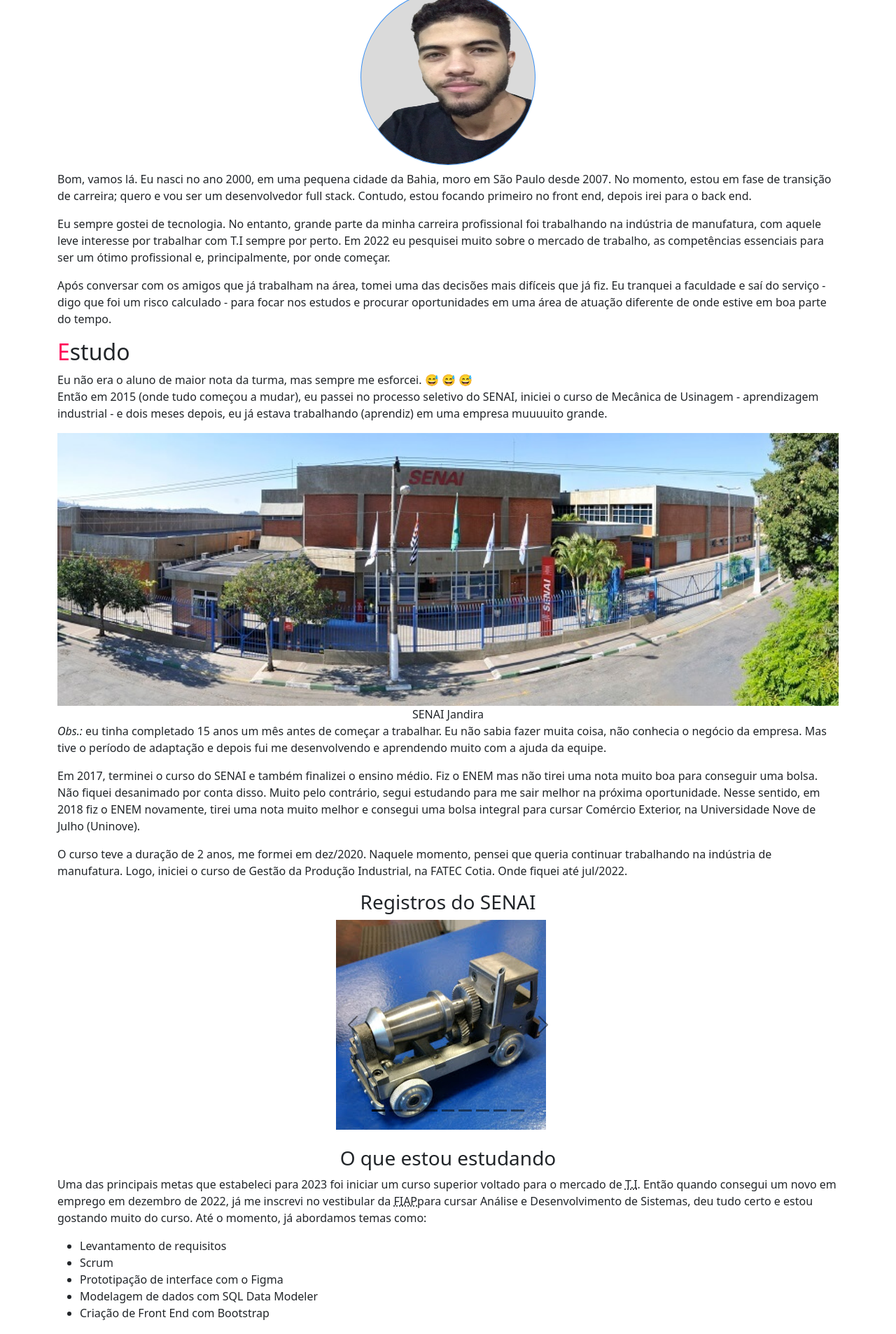
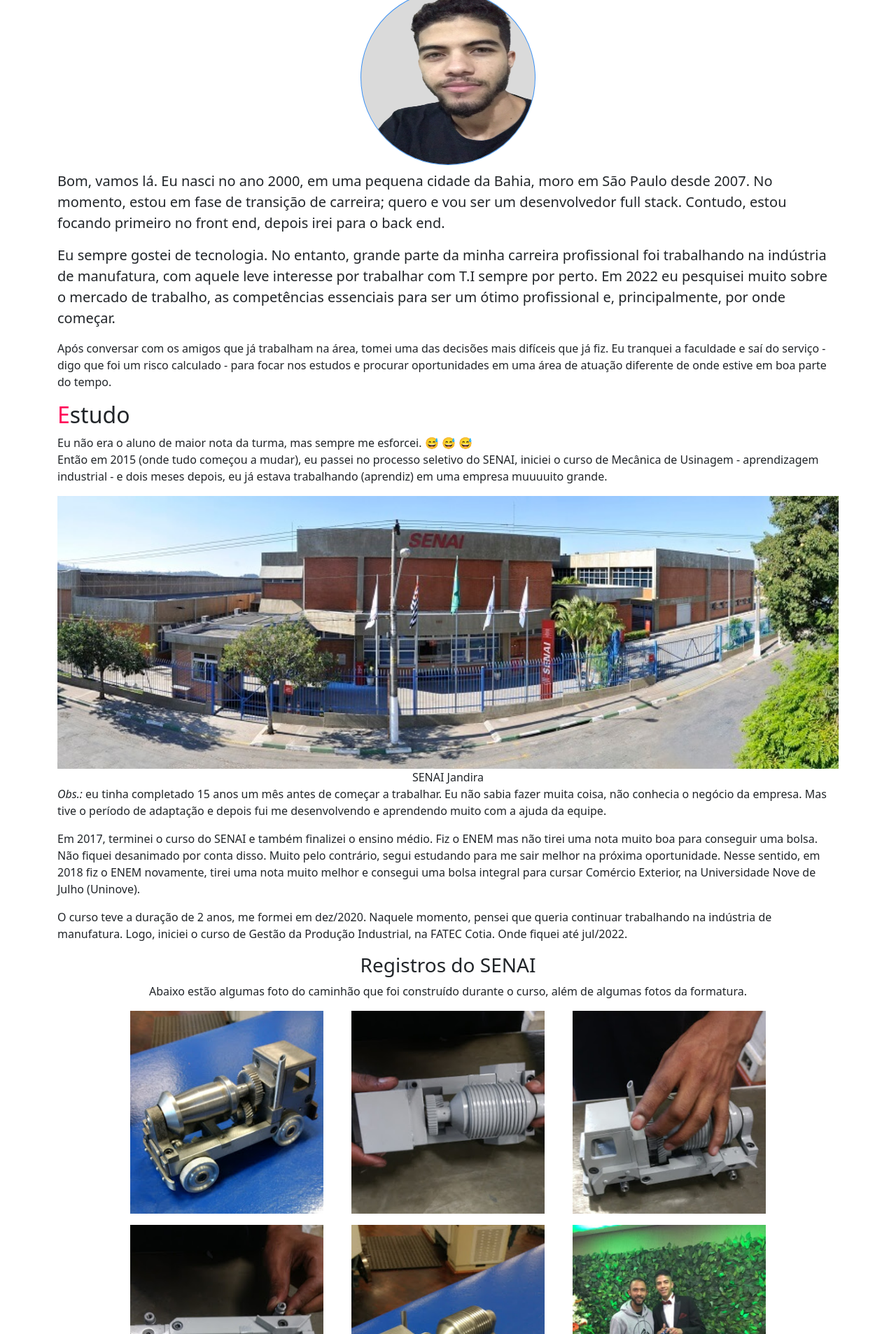
Before and after one commit to eugeniobandeira/new-portfolio, a PHP site: page / in a window 1280 px wide. Shown: the part 914-2821 px from the top of the page at 70% size. Run offline with PHP 8.4, Linux system fonts and the light colour scheme.

Commit message:
finalizando a parte escrita

```diff
--- a/assets/css/001_config.css
+++ b/assets/css/001_config.css
@@ -17,3 +17,16 @@
         margin: auto;
         width: 250px;
 }
+
+.btn-wpp:hover {
+    color: #25D366;
+}
+.btn-instagram:hover {
+    background: linear-gradient(45deg, #feda75, #fa7e1e, #d62976, #962fbf, #4f5bd5, #3b5998);
+    -webkit-background-clip: text;
+    -webkit-text-fill-color: transparent;
+    padding: 13px 0;
+}
+.btn-github:hover {
+    color: rgba(0, 0, 0, 0.795)
+}
--- a/assets/css/002_banner.css
+++ b/assets/css/002_banner.css
@@ -3,15 +3,8 @@
     height: 100vh;
 }
 
-#carouselExampleDark {
-    width: 320px;
-    height: 300px;
+.formatura {
+    width: 300px;
+    height: 290px;
+    overflow: hidden;
 }
-.carousel-item img {
-    height: 100%;
-}
-
-/* .img-logo-tech {
-    width: 20px;
-    height: 20px;
-} */
--- a/assets/css/006_dicas/filmes.css
+++ b/assets/css/006_dicas/filmes.css
@@ -89,7 +89,7 @@
         left: 18px;
     }
     .filmes__conteiner .filmes__card:hover {
-        height: 400px;
+        height: 415px;
     }
 
     .filmes__conteiner .filmes__card .filmes__card--intro .filme__descricao {
--- a/assets/css/007_contato/contato.css
+++ b/assets/css/007_contato/contato.css
@@ -28,7 +28,7 @@
     padding: 30px;
     background: #fff;
     box-shadow: 0 15px 50px rgba(0, 0, 0, 0.096);
-    max-width: 500px;
+    max-width: 700px;
     margin-top: 50px;
     margin-left: 50px;
     /* border-radius:  0 0 30px 30px; */
@@ -85,7 +85,7 @@
         flex-direction: column;
     }
     .contact__formulario {
-        width: 60vw;
+        width: 80vw;
         margin: 0;
 
     }
--- a/index.html
+++ b/index.html
@@ -73,12 +73,12 @@
             <div class="py-2">
                 <img src="assets/img/principal/foto00.png" alt="Eugênio Bandeira" class="img-fluid img-profile">
             </div>
-            <p>
+            <p class="lead">
                 Bom, vamos lá. Eu nasci no ano 2000, em uma pequena cidade da Bahia, moro em São Paulo desde 2007. No
                 momento, estou em fase de transição de carreira; quero e vou ser um desenvolvedor full stack. Contudo,
                 estou focando primeiro no front end, depois irei para o back end.
             </p>
-            <p>
+            <p class="lead">
                 Eu sempre gostei de tecnologia. No
                 entanto, grande parte da minha carreira profissional foi trabalhando na indústria de manufatura, com
                 aquele leve interesse por trabalhar com T.I sempre por perto. Em 2022 eu pesquisei muito sobre o mercado
@@ -129,81 +129,49 @@
 
             <div class="end_of_study d-flex flex-column justify-content-center align-items-center">
                 <h3 class="text-center">Registros do SENAI</h3>
-                <div id="carouselExampleDark" class="carousel carousel-dark slide d-flex">
-                    <div class="carousel-indicators">
-                        <button type="button" data-bs-target="#carouselExampleDark" data-bs-slide-to="0" class="active"
-                            aria-label="Slide 1" aria-current="true"></button>
-                        <button type="button" data-bs-target="#carouselExampleDark" data-bs-slide-to="1"
-                            aria-label="Slide 2" class=""></button>
-                        <button type="button" data-bs-target="#carouselExampleDark" data-bs-slide-to="2"
-                            aria-label="Slide 3" class=""></button>
-                        <button type="button" data-bs-target="#carouselExampleDark" data-bs-slide-to="3"
-                            aria-label="Slide 4" class=""></button>
-                        <button type="button" data-bs-target="#carouselExampleDark" data-bs-slide-to="4"
-                            aria-label="Slide 4" class=""></button>
-                        <button type="button" data-bs-target="#carouselExampleDark" data-bs-slide-to="5"
-                            aria-label="Slide 5" class=""></button>
-                        <button type="button" data-bs-target="#carouselExampleDark" data-bs-slide-to="6"
-                            aria-label="Slide 6" class=""></button>
-                        <button type="button" data-bs-target="#carouselExampleDark" data-bs-slide-to="7"
-                            aria-label="Slide 7" class=""></button>
-                        <button type="button" data-bs-target="#carouselExampleDark" data-bs-slide-to="8"
-                            aria-label="Slide 8" class=""></button>
+                <p>Abaixo estão algumas foto do caminhão que foi construído durante o curso, além de algumas fotos da
+                    formatura.</p>
+                <div class="row justify-content-center align-items-center gap-3">
+                    <div class="formatura col-md-6 col-lg-4">
+                        <img src="./assets/img/senai/carrinho0.jpg" alt="Caminhão Betoneira em processo de construção"
+                            class="img-fluid">
                     </div>
-                    <div class="carousel-inner">
-                        <div class="carousel-item active" data-bs-interval="10000">
-                            <img src="./assets/img/senai/carrinho0.jpg"
+                    <div class="formatura col-md-6 col-lg-4">
+                        <img src="./assets/img/senai/carrinho1.jpg" alt="Caminhão Betoneira em processo de construção"
+                            class="img-fluid">
+                    </div>
+                    <div class="formatura col-md-6 col-lg-4">
+                        <img src="./assets/img/senai/carrinho2.jpg" alt="Caminhão Betoneira em processo de construção"
+                            class="img-fluid">
+                    </div>
+                    <div class="formatura col-md-6 col-lg-4">
+                        <img src="./assets/img/senai/carrinho3.jpg" alt="Caminhão Betoneira em processo de construção"
+                            class="img-fluid">
+                    </div>
+                    <div class="formatura col-md-6 col-lg-4">
+                        <img src=" ./assets/img/senai/carrinho montado.jpg"
                             alt="Caminhão Betoneira em processo de construção" class="img-fluid">
                     </div>
-                        <div class="carousel-item" data-bs-interval="2000">
-                            <img src="./assets/img/senai/carrinho1.jpg"
-                                alt="Caminhão Betoneira em processo de construção" class="img-fluid">
-                        </div>
-                        <div class="carousel-item" data-bs-interval="3000">
-                            <img src="./assets/img/senai/carrinho2.jpg"
-                                alt="Caminhão Betoneira em processo de construção" class="img-fluid">
-                        </div>
-                        <div class="carousel-item" data-bs-interval="4000">
-                            <img src="./assets/img/senai/carrinho3.jpg"
-                                alt="Caminhão Betoneira em processo de construção" class="img-fluid">
-                        </div>
-                        <div class="carousel-item" data-bs-interval="5000">
-                            <img src="./assets/img/senai/carrinho montado.jpg"
-                                alt="Caminhão Betoneira em processo de construção" class="img-fluid">
-                        </div>
-                        <!-- <div class="carousel-item" data-bs-interval="6000">
-                            <img src="./assets/img/senai/hidraulica.jpg" alt="Aula de hidraúlica" class="img-fluid">
-                        </div> -->
-                        <div class="carousel-item" data-bs-interval="7000">
+                    <div class="formatura col-md-6 col-lg-4">
                         <img src="./assets/img/senai/segurando o canudo.jpg" alt="Foto com o canudo de formado"
                             class="img-fluid">
                     </div>
-                        <div class="carousel-item" data-bs-interval="8000">
+                    <div class="formatura col-md-6 col-lg-4">
                         <img src="./assets/img/senai/joinha.jpg" alt="Foto fazendo sinal de joia" class="img-fluid">
                     </div>
-                        <div class="carousel-item" data-bs-interval="9000">
+                    <div class="formatura col-md-6 col-lg-4">
                         <img src="./assets/img/senai/ivanete.jpg" alt="Foto com a Ivanete" class="img-fluid">
                     </div>
-                        <div class="carousel-item" data-bs-interval="10000">
-                            <img src="./assets/img/senai/professores.jpg" alt="Foto com os professores"
-                                class="img-fluid">
+                    <div class="formatura col-md-6 col-lg-4">
+                        <img src="./assets/img/senai/professores.jpg" alt="Foto com os professores" class="img-fluid">
                     </div>
                 </div>
-                    <button class="carousel-control-prev" type="button" data-bs-target="#carouselExampleDark"
-                        data-bs-slide="prev">
-                        <span class="carousel-control-prev-icon" aria-hidden="true"></span>
-                        <span class="visually-hidden">Previous</span>
-                    </button>
-                    <button class="carousel-control-next" type="button" data-bs-target="#carouselExampleDark"
-                        data-bs-slide="next">
-                        <span class="carousel-control-next-icon" aria-hidden="true"></span>
-                        <span class="visually-hidden">Next</span>
-                    </button>
+
             </div>
         </div>
 
         <!-- About Tech Areas -->
-            <div class="mt-4">
+        <div class="container mt-4">
             <h3 class="text-center">O que estou estudando</h3>
             <p>Uma das principais metas que estabeleci para 2023 foi iniciar um curso superior voltado para o
                 mercado de <abbr title="Técnologia da Informação">T.I</abbr>. Então quando consegui um novo em
@@ -402,7 +370,7 @@
     <!-- Tips -->
     <section id="tips" class="dicas">
         <h2 class="dicas__titulo">Dicas de Estudo</h2>
-        <div class="dicas__estudo__box">
+        <div class="container dicas__estudo__box">
             <p class="dicas__estudo--descricao">Eu acredito que sempre devemos começar pela base e, nesse contexto,
                 é muito importante iniciar os estudos em lógica de programação e depois ir avançando em outros
                 conteúdos. O curso de lógica nos ensina como pensar e planejar o algoritmo que será desenvolvido.
@@ -412,7 +380,7 @@
                 maneira como escrevemos. No entanto, a maneira de pensar será sempre muito semelhante.
             </p>
         </div>
-        <article class="article__dicas">
+        <article class="container article__dicas">
             <h3 class="dicas__subtitulo">Momento das dicas</h3>
             <p class="dicas__estudo--descricao">Vou começar citando a plataforma <a class="link__externo"
                     href="https://www.cursoemvideo.com/" target="_blank" rel="external">Curso em Vídeo</a>, pois os
@@ -489,10 +457,13 @@
                         Vale a pena dar uma pesquisada!</p>
                 </div>
             </div>
-            <div class="dicas__filmes">
+        </article>
+        <div class="container-fluid dicas__filmes">
+            <div class="container">
                 <h3 class="dicas__subtitulo-segundo">Filmes e series relacionadas à tecnologia</h3>
                 <p class="dicas__estudo--descricao">Essas recomendações são para te aproximar mais de algumas
                     figuras importantes e que marcaram época.</p>
+            </div>
             <div class="filmes__box--pai">
                 <div class="filmes__conteiner">
                     <div class="filmes__card jogoDaImitacao">
@@ -557,8 +528,7 @@
                     </div>
                     <div class="filmes__card matrix">
                         <div class="filme__card--img">
-                                <img class="filme__card--imagem" src="./assets/img/filmes/matrix.png"
-                                    alt="Filme - Matrix">
+                            <img class="filme__card--imagem" src="./assets/img/filmes/matrix.png" alt="Filme - Matrix">
                         </div>
                         <div class="filmes__card--intro">
                             <h4 class="filme__nome">Matrix</h4>
@@ -571,7 +541,6 @@
                 </div>
             </div>
         </div>
-        </article>
     </section>
 
     <section id="contact" class="contact">
@@ -600,38 +569,32 @@
 
     </main>
 
-    <!-- <footer class="rodape">
-        <ul class="rodape__lista">
-            <li class="rodape__lista--item">
-                <a class="rodape__lista--link" href="https://github.com/eugeniobandeira">
-                    <i class="bi bi-github text-white"></i>
-                </a>
-            </li>
-            <li class="rodape__lista--item">
-                <a class="rodape__lista--link" href="https://www.linkedin.com/in/eugeniosb/">
-                    <img class="rodape__imagem" src="img/footer/linkedin.svg" alt="logo LinkedIn">
-                </a>
-            </li>
-            <li class="rodape__lista--item">
-                <a class="rodape__lista--link" href="https://linkwhats.app/286b45">
-                    <img class="rodape__imagem" src="img/footer/whatsapp.svg" alt="logo WhatsApp">
-                </a>
-            </li>
-        </ul>
-        <p class="rodape__desenvolvedor">Site Desenvolvido por Eugênio Bandeira</p>
-    </footer> -->
-    <footer>
+
+    <footer class="bg-footer">
         <div class="container-fluid d-flex justify-content-center align-items-center ">
             <div>
-                <i class="bi bi-github fs-1"></i>
+                <a href="https://github.com/eugeniobandeira" class="btn-github" target="_blank">
+                    <i class="bi bi-github fs-1 btn"></i>
+                </a>
+
             </div>
             <div>
-                <i class="bi bi-whatsapp fs-1"></i>
+                <a href="https://linkwhats.app/286b45" class="btn-wpp" target="_blank">
+                    <i class="bi bi-whatsapp fs-1 btn"></i>
+                </a>
             </div>
             <div>
-                <i class="bi bi-linkedin fs-1"></i>
+                <a href="https://www.linkedin.com/in/eugeniosb/" class="btn-linkedin" target="_blank">
+                    <i class="bi bi-linkedin fs-1 btn"></i>
+                </a>
+            </div>
+            <div>
+                <a href="https://www.instagram.com/_eugsb00/" class="btn-instagram" target="_blank">
+                    <i class="bi bi-instagram fs-1 btn"></i>
+                </a>
             </div>
         </div>
+        <p class="lead text-center fw-bold">Desenvolvido por Eugênio Bandeira</p>
     </footer>
 
 
```
Lines whose indentation alone changed are shown as unchanged.
